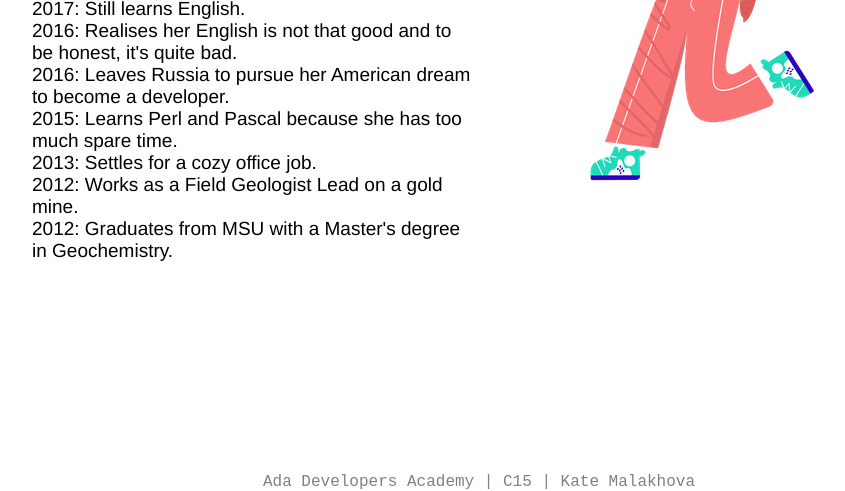
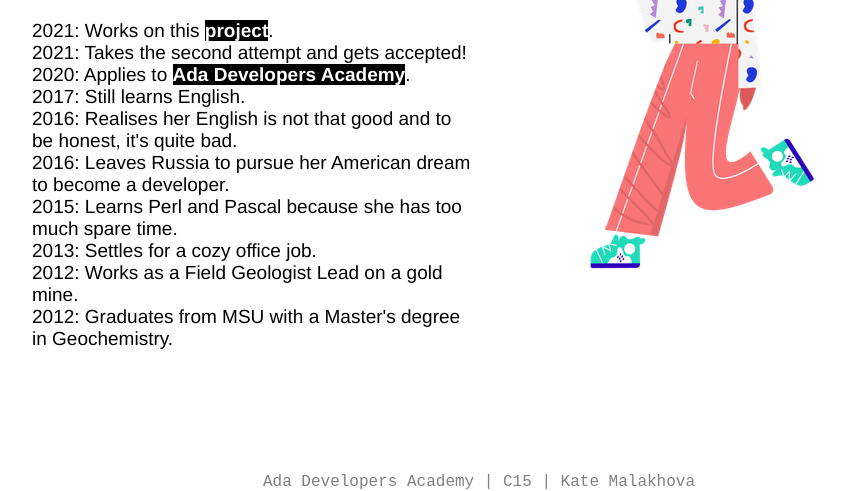
Before and after one commit to kmalakhova/kmalakhova.github.io, a plain HTML site: page index.html in a window 1280 px wide. Shown: the part 309-800 px from the top of the page, without its empty margins (161-1006 px from the left). Drawn offline with Linux system fonts and the light colour scheme.

Commit message:
Minor style updates

```diff
--- a/index.html
+++ b/index.html
@@ -6,7 +6,7 @@
         <link href="style/style.css" rel="stylesheet" />
     </head>
     <body>
-        <table class="intro-content">
+        <table class="intro-content" style="position: absolute; top: 0; bottom: 0; left: 0; right: 0;">
             <tr>
                 <td class="left-column">
                     <div><header>Who is Kate?</header></div>
--- a/style/style.css
+++ b/style/style.css
@@ -1,6 +1,5 @@
 .intro-content {
     height: 100%;
-    table-layout : fixed;
     margin-left: auto;
     margin-right: auto;
     text-align:center;
```
Also changed, not shown: pages/hobby-blog.html (+1 -1 lines).
